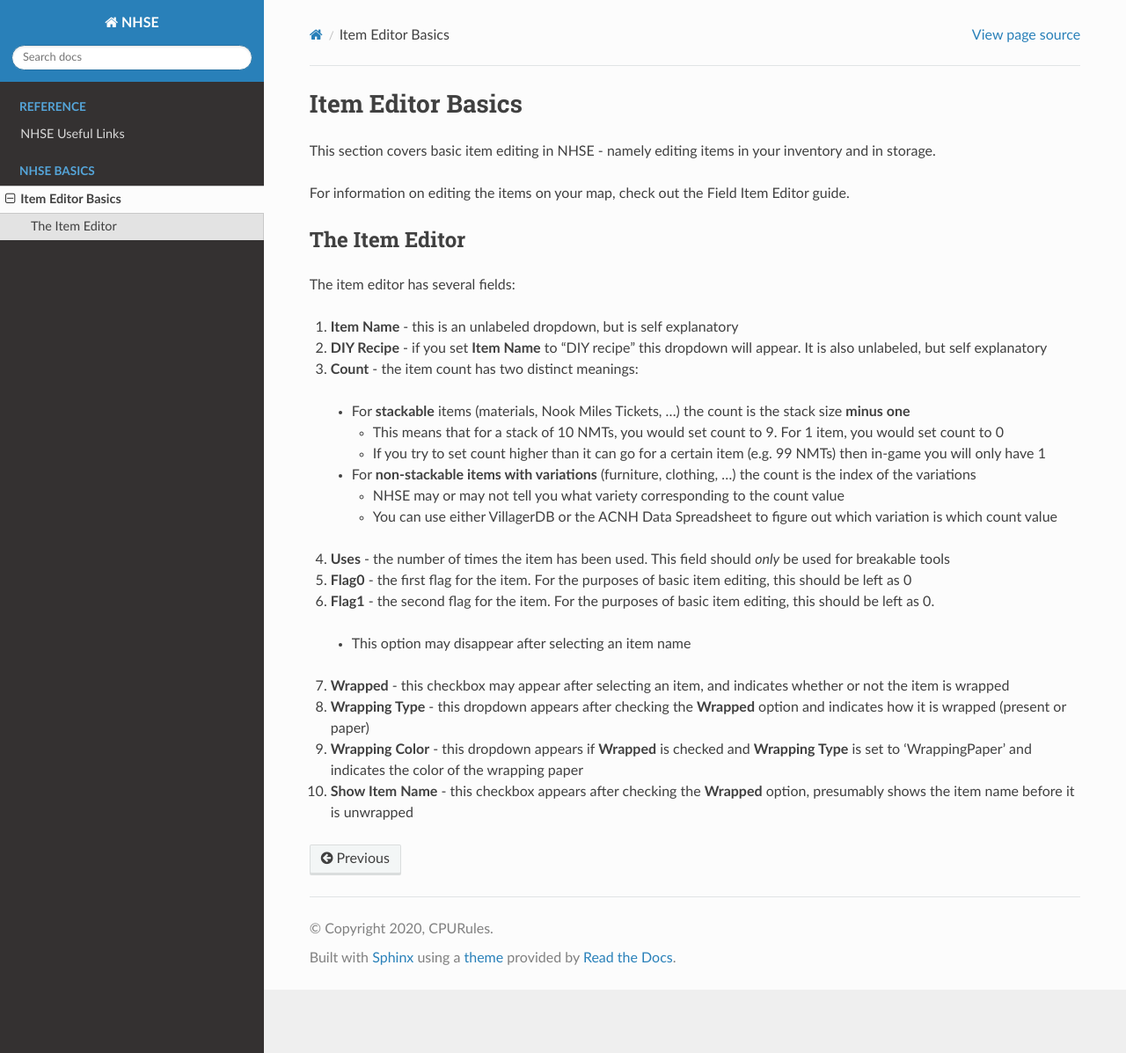
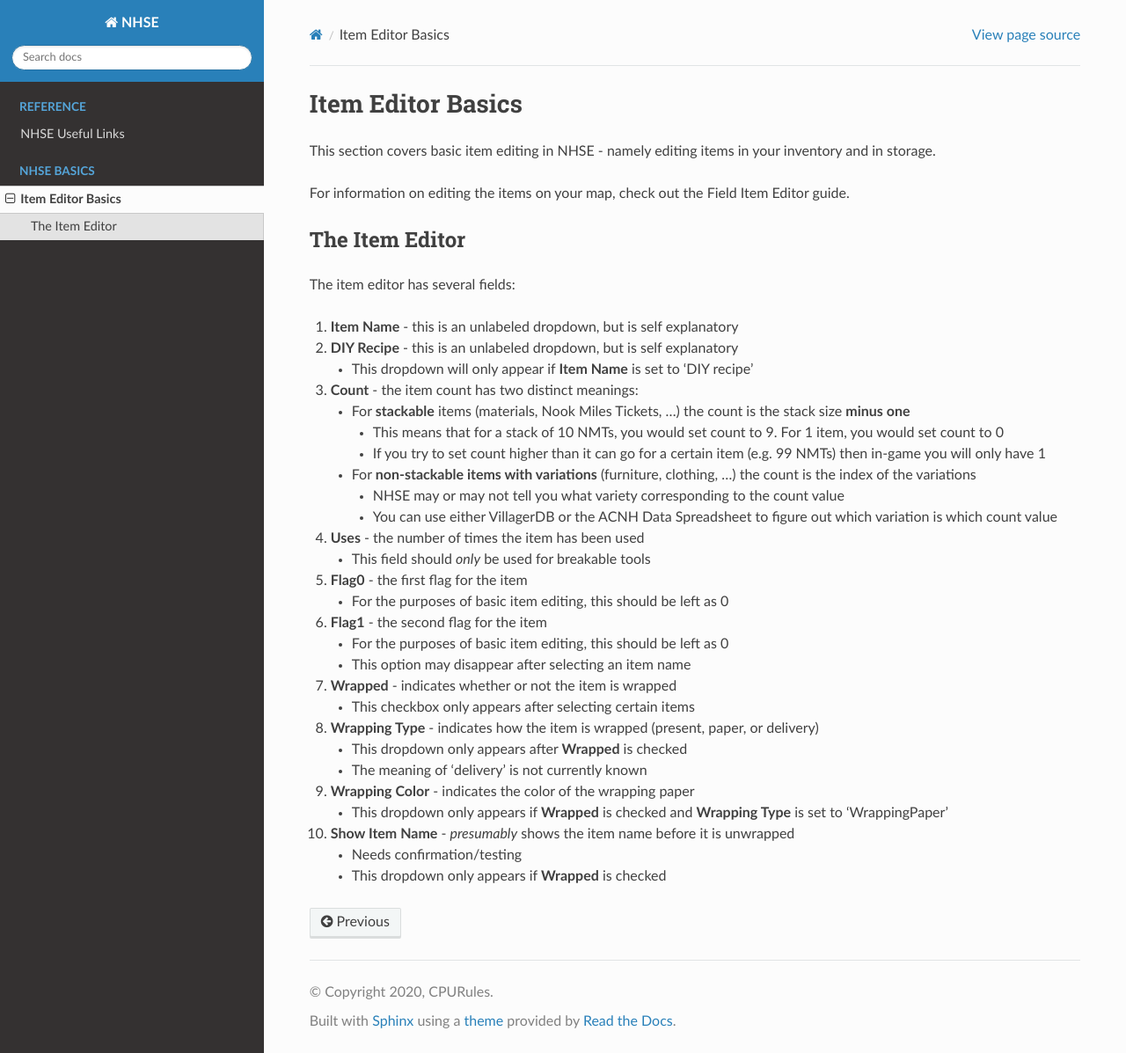
Before and after one commit to cpurules/rtdocs-nhse, a Sphinx documentation site: the page built from docs/basics/item-editor.rst, in a window 1280 px wide and 1197 px high. Shown: the whole window at 88% size. Built offline with Sphinx 7.4.7 and the Read the Docs theme 2.0.0, drawn with Linux system fonts in a browser that asks for light colours.

Commit message:
Fix nested list formatting

```diff
--- a/docs/basics/item-editor.rst
+++ b/docs/basics/item-editor.rst
@@ -15,27 +15,50 @@ The Item Editor
 
 The item editor has several fields:
 
-1. **Item Name** - this is an unlabeled dropdown, but is self explanatory
-2. **DIY Recipe** - if you set **Item Name** to "DIY recipe" this dropdown will appear.  It is also unlabeled, but self explanatory
-3. **Count** - the item count has two distinct meanings:
+#. **Item Name** - this is an unlabeled dropdown, but is self explanatory
+#. **DIY Recipe** - this is an unlabeled dropdown, but is self explanatory
 
-  * For **stackable** items (materials, Nook Miles Tickets, ...) the count is the stack size **minus one**
+   * This dropdown will only appear if **Item Name** is set to 'DIY recipe'
 
-    * This means that for a stack of 10 NMTs, you would set count to 9.  For 1 item, you would set count to 0
-    * If you try to set count higher than it can go for a certain item (e.g. 99 NMTs) then in-game you will only have 1
+#. **Count** - the item count has two distinct meanings:
 
-  * For **non-stackable items with variations** (furniture, clothing, ...) the count is the index of the variations
+   * For **stackable** items (materials, Nook Miles Tickets, ...) the count is the stack size **minus one**
 
-    * NHSE may or may not tell you what variety corresponding to the count value
-    * You can use either VillagerDB or the ACNH Data Spreadsheet to figure out which variation is which count value
+     * This means that for a stack of 10 NMTs, you would set count to 9.  For 1 item, you would set count to 0
+     * If you try to set count higher than it can go for a certain item (e.g. 99 NMTs) then in-game you will only have 1
 
-4. **Uses** - the number of times the item has been used.  This field should *only* be used for breakable tools
-5. **Flag0** - the first flag for the item.  For the purposes of basic item editing, this should be left as 0
-6. **Flag1** - the second flag for the item.  For the purposes of basic item editing, this should be left as 0.
+   * For **non-stackable items with variations** (furniture, clothing, ...) the count is the index of the variations
 
-  * This option may disappear after selecting an item name
+     * NHSE may or may not tell you what variety corresponding to the count value
+     * You can use either VillagerDB or the ACNH Data Spreadsheet to figure out which variation is which count value
 
-7. **Wrapped** - this checkbox may appear after selecting an item, and indicates whether or not the item is wrapped
-8. **Wrapping Type** - this dropdown appears after checking the **Wrapped** option and indicates how it is wrapped (present or paper)
-9. **Wrapping Color** - this dropdown appears if **Wrapped** is checked and **Wrapping Type** is set to 'WrappingPaper' and indicates the color of the wrapping paper
-10. **Show Item Name** - this checkbox appears after checking the **Wrapped** option, presumably shows the item name before it is unwrapped
+#. **Uses** - the number of times the item has been used
+
+   * This field should *only* be used for breakable tools
+
+#. **Flag0** - the first flag for the item
+
+   * For the purposes of basic item editing, this should be left as 0
+
+#. **Flag1** - the second flag for the item
+
+   * For the purposes of basic item editing, this should be left as 0
+   * This option may disappear after selecting an item name
+
+#. **Wrapped** - indicates whether or not the item is wrapped
+
+   * This checkbox only appears after selecting certain items
+
+#. **Wrapping Type** - indicates how the item is wrapped (present, paper, or delivery)
+
+   * This dropdown only appears after **Wrapped** is checked
+   * The meaning of 'delivery' is not currently known
+
+#. **Wrapping Color** - indicates the color of the wrapping paper
+
+   * This dropdown only appears if **Wrapped** is checked and **Wrapping Type** is set to 'WrappingPaper'
+
+#. **Show Item Name** - *presumably* shows the item name before it is unwrapped
+
+   * Needs confirmation/testing
+   * This dropdown only appears if **Wrapped** is checked
```
